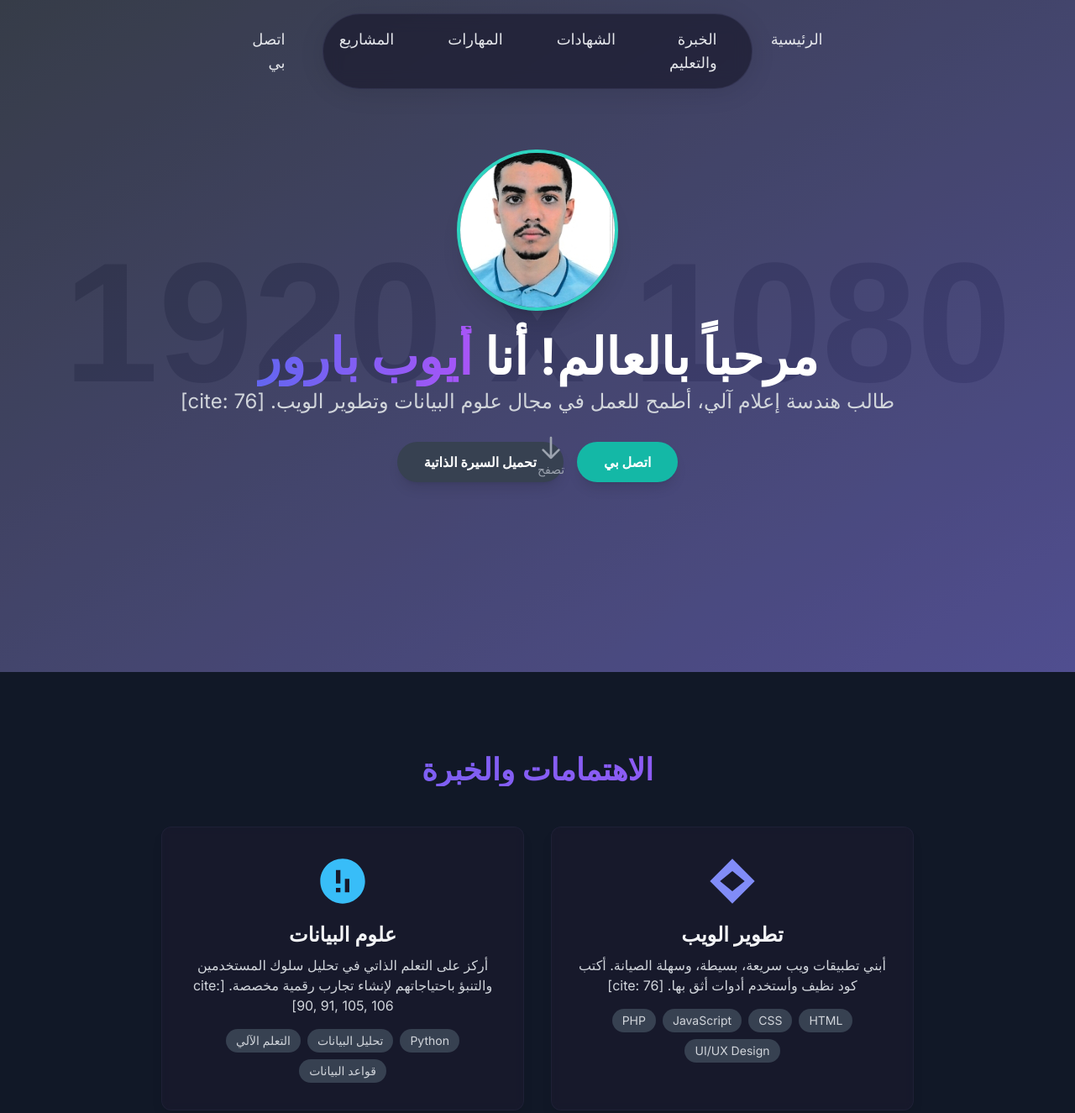
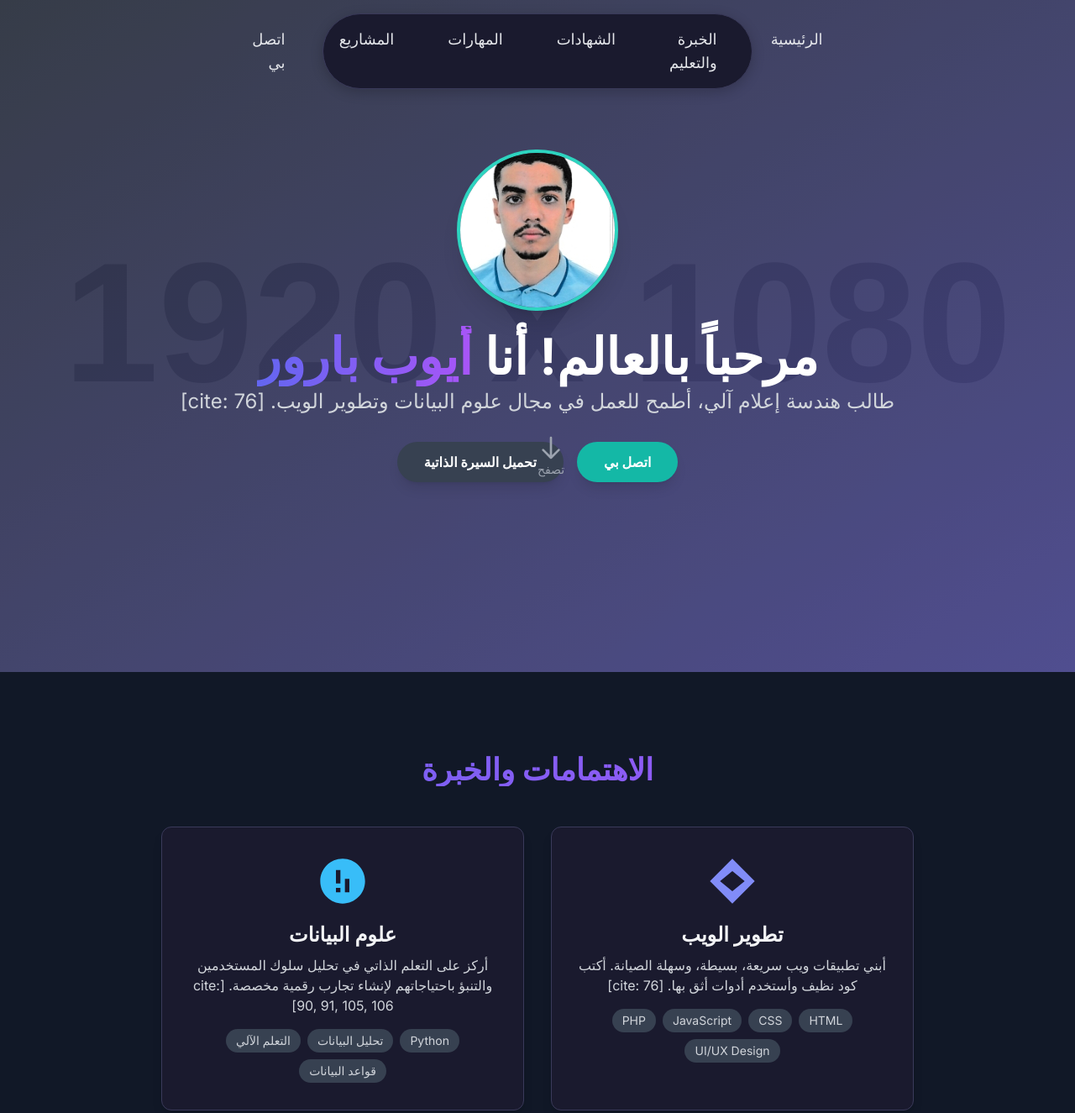
Before and after one commit to barayoub2006/my-portfolio, a plain HTML site: page index.html in a window 1280 px wide. Shown: the top 1325 px of the page at 84% size. Drawn offline with nearby package versions, Linux system fonts and the light colour scheme; placeholder pictures from the web are drawn by us.

Commit message:
Update style.css

```diff
--- a/style.css
+++ b/style.css
@@ -25,19 +25,21 @@ html {
 }
 
 /* Custom styles for the glassy/blurred navigation bar and cards */
+/* تصميم شفاف مع تأثير التمرير */
+/* تصميم بسيط وغير زجاجي */
 .glassy-nav {
-    background-color: rgba(26, 26, 46, 0.7); /* Slightly transparent dark purple */
-    backdrop-filter: blur(10px); /* Blur effect */
-    border-radius: 9999px; /* Fully rounded */
-    border: 1px solid rgba(100, 100, 150, 0.2); /* Subtle border */
-    box-shadow: 0 4px 30px rgba(0, 0, 0, 0.1);
+    background-color: #1a1a2e;
+    backdrop-filter: none;
+    border-radius: 9999px;
+    border: 1px solid #3a3a5a;
+    box-shadow: 0 4px 15px rgba(0, 0, 0, 0.2);
 }
 .glassy-card {
-    background-color: rgba(26, 26, 46, 0.7);
-    backdrop-filter: blur(5px);
-    border-radius: 1rem; /* rounded-xl */
-    border: 1px solid rgba(100, 100, 150, 0.1);
-    box-shadow: 0 4px 30px rgba(0, 0, 0, 0.1);
+    background-color: #1a1a2e;
+    backdrop-filter: none;
+    border-radius: 1rem;
+    border: 1px solid #3a3a5a;
+    box-shadow: 0 4px 15px rgba(0, 0, 0, 0.2);
 }
 .text-gradient {
     background: linear-gradient(to right, #6366f1, #a855f7); /* Purple to Indigo */
```
